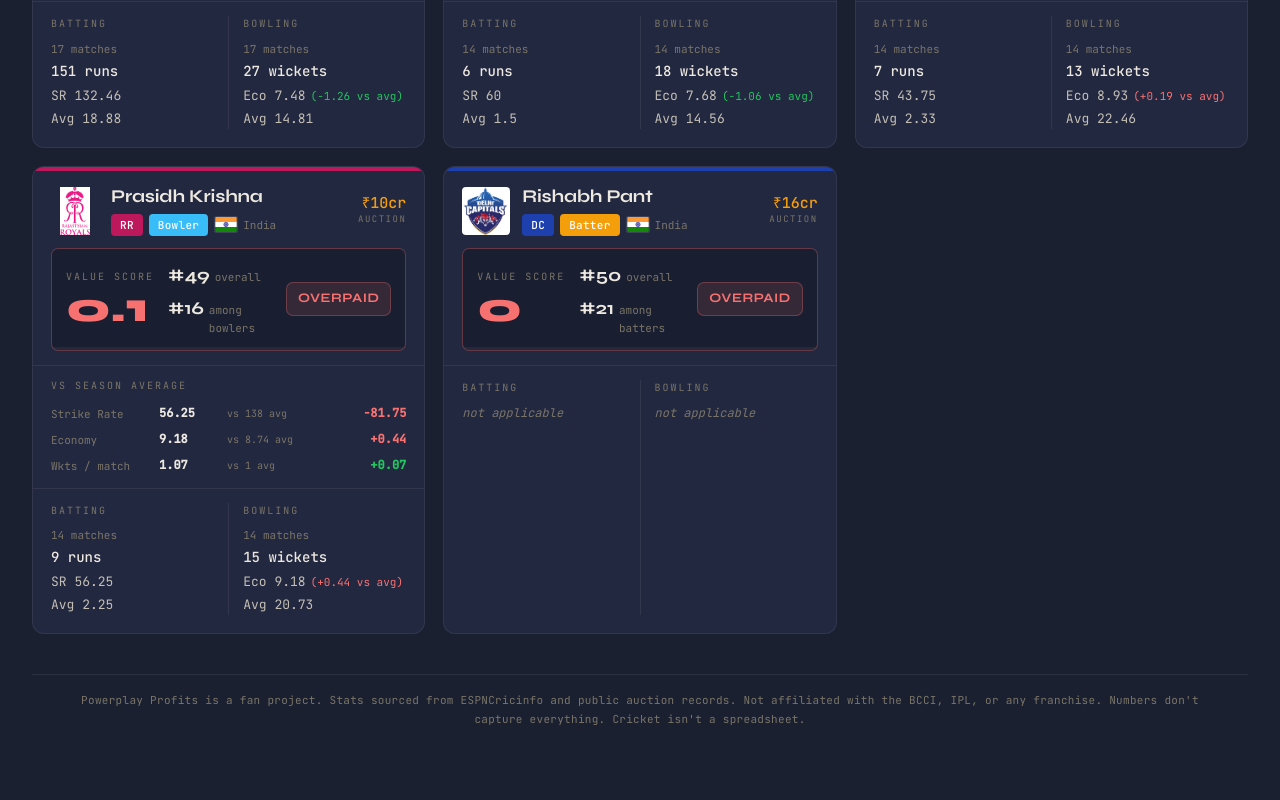
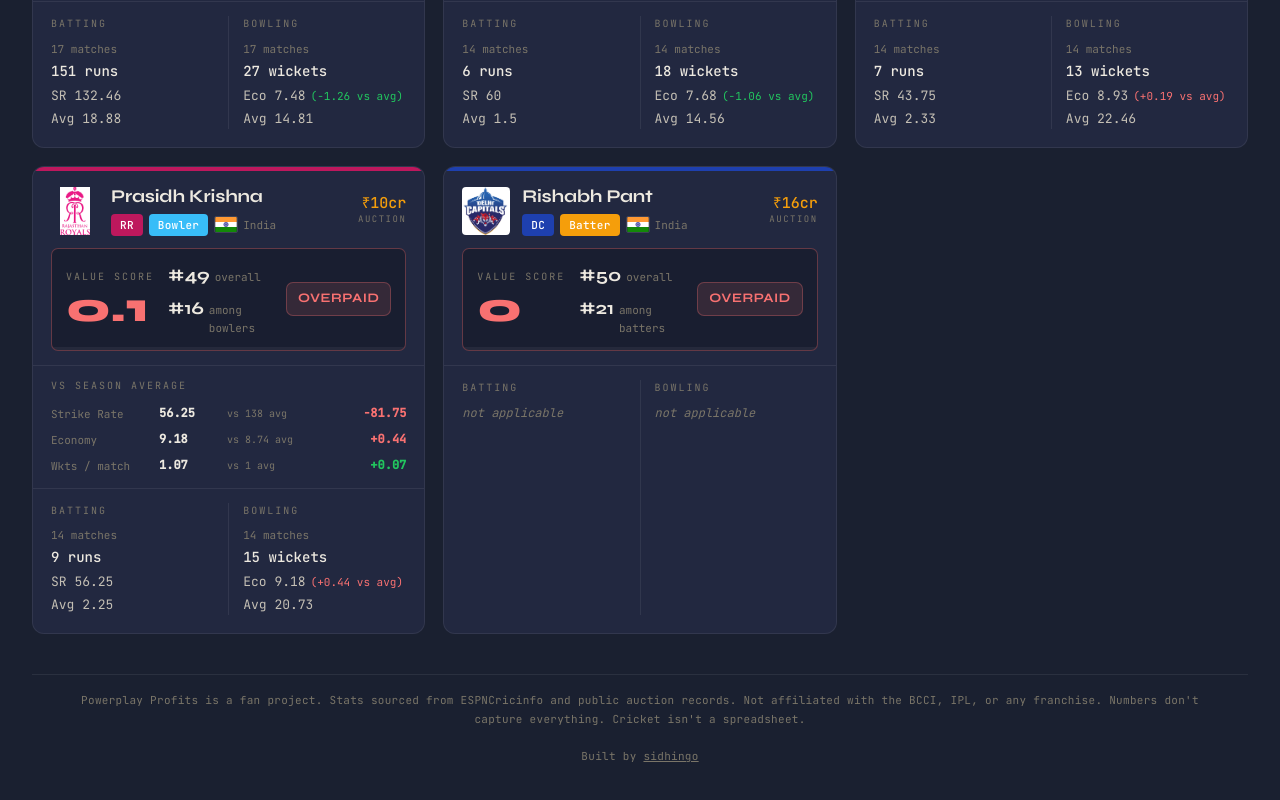
Before and after one commit to sidhingo/powerplay-profits, a React (Vite) app: page / in a window 1280 px wide. Shown: the part 7928-8728 px from the top of the page. Built offline with nearby package versions, Linux system fonts and the light colour scheme.

Commit message:
feat: add sidhingo attribution to footer

```diff
--- a/src/App.jsx
+++ b/src/App.jsx
@@ -83,6 +83,8 @@
         <div className="disclaimer">
           Powerplay Profits is a fan project. Stats sourced from ESPNCricinfo and public auction records.
           Not affiliated with the BCCI, IPL, or any franchise. Numbers don't capture everything. Cricket isn't a spreadsheet.
+          <br /><br />
+          Built by <a href="https://github.com/sidhingo" target="_blank" rel="noopener noreferrer" style={{ color: 'var(--text-3)', textDecoration: 'underline' }}>sidhingo</a>
         </div>
       </main>
     </div>
```
